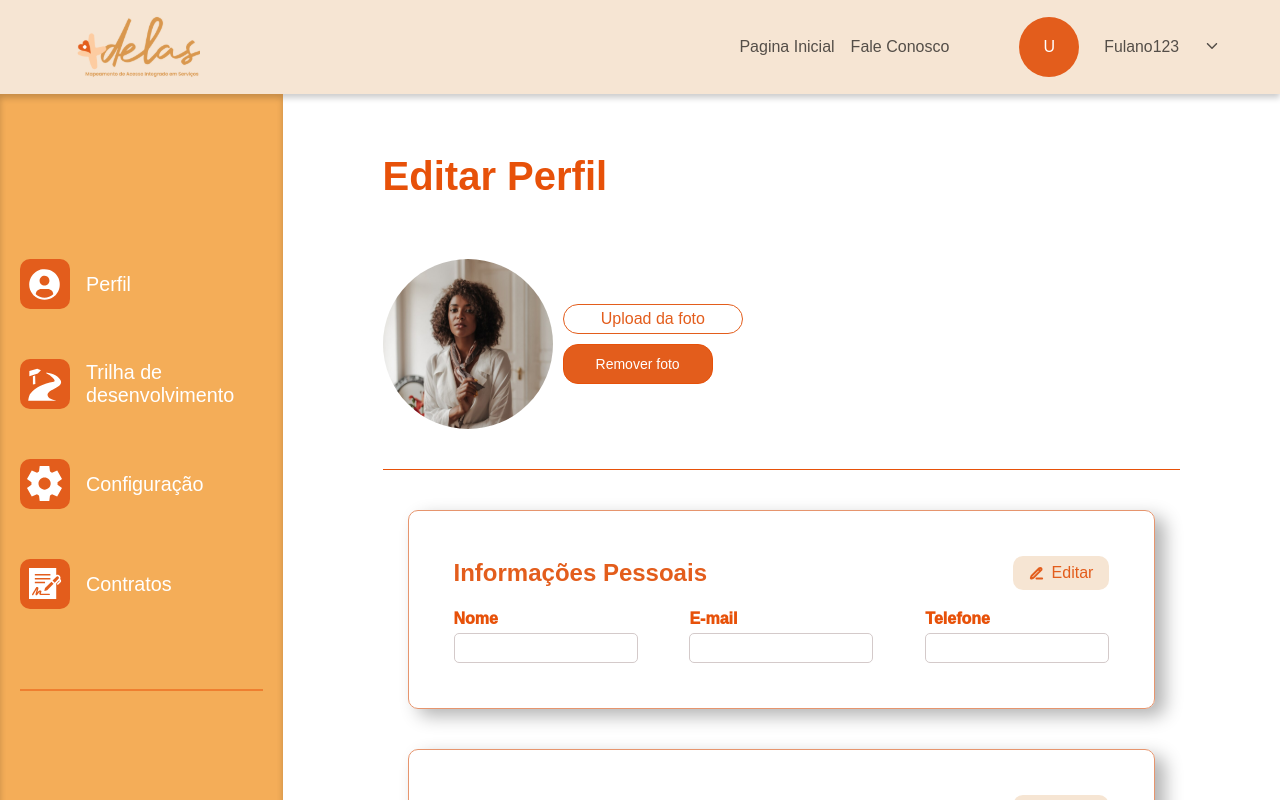
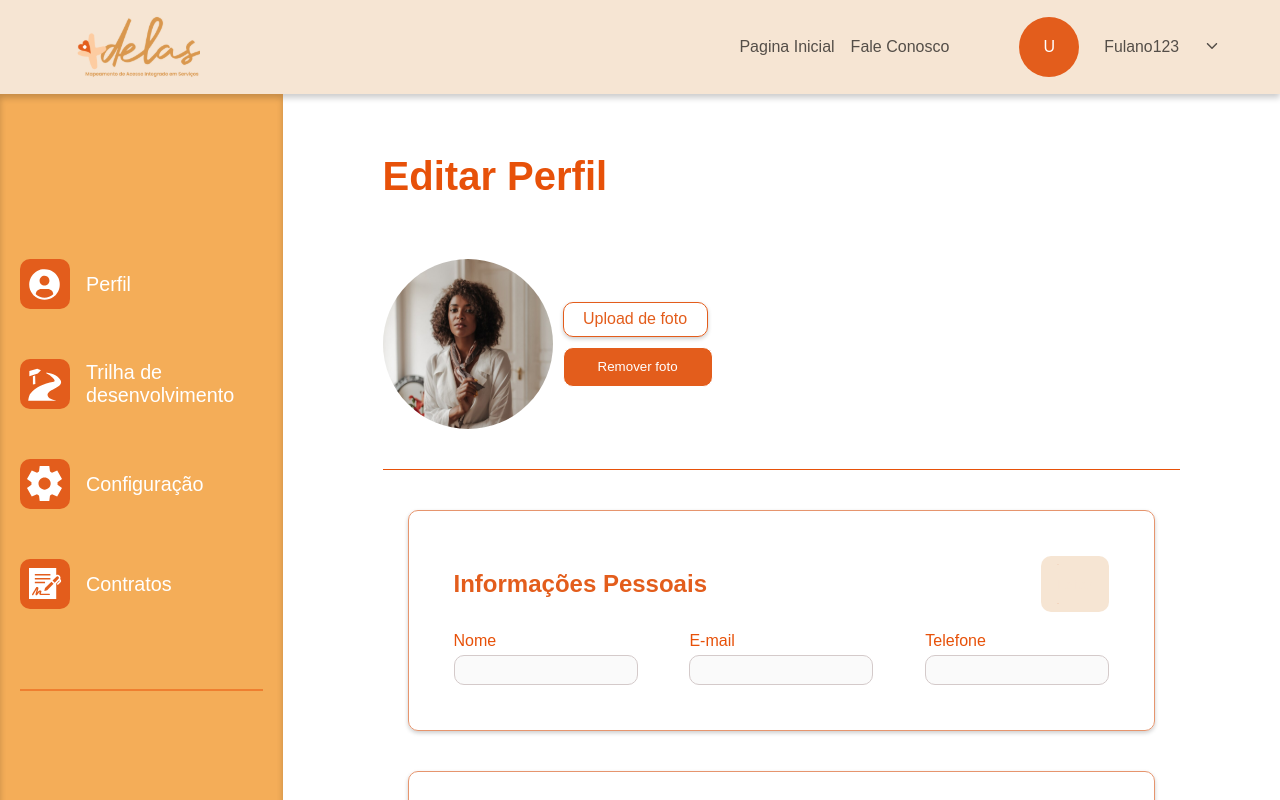
Before and after one commit to maisDelas/projeto-start-web, a React (Vite) app: page /Perfil in a window 1280 px wide. Shown: the top 800 px of the page. Built offline with nearby package versions, Linux system fonts and the light colour scheme.

Commit message:
Puxando atualizações

```diff
--- a/src/Components/sidebar/Sidebar.jsx
+++ b/src/Components/sidebar/Sidebar.jsx
@@ -21,7 +21,7 @@ function SideBar() {
             <hr class="linha"></hr>
 
             <ul>
-                <li><img src={IconOut}></img> <a href="">Sair</a></li>
+                <li><img src={IconOut}></img> <a href="/">Sair</a></li>
             </ul>
         </SideBarStyle>
     )
--- a/src/pages/Home/Carrossel.styles.js
+++ b/src/pages/Home/Carrossel.styles.js
@@ -16,7 +16,7 @@ export const BcCa = styled.div`
 `
 
 export const CarrosselContainer = styled.div`
-  width: 65%;
+  width: 50%;
   margin: 0 auto;
   text-align: center;
 
--- a/src/pages/configuracao/Config.jsx
+++ b/src/pages/configuracao/Config.jsx
@@ -39,22 +39,49 @@ const Configuracao = () => {
         setWhatsAppSwitch(checked);
     };
 
-    const handleSubmit = (e) => {
-        console.log(currentPassword, newPassword, confirmPassword)
+    const handleSubmit = async (e) => {
         e.preventDefault();
 
-        validateForm();
+        const isValid = validateForm();
+        if (!isValid) {
+            return;
+        }
+
+        try {
+            const response = await api.put('/update-password', {
+                currentPassword,
+                newPassword,
+            });
+
+
+            console.log("Senha atualizada com sucesso!", response.data);
+            alert("Senha alterada com sucesso!");
+
+            setErrors({});
+
+        } catch (error){
+            console.error("Erro ao alterar senha: ", error);
+            setErrors({ apiError: "Erro ao alterar senha. Por favor, tente novamente." });
+        }
 
     };
 
     const validateForm = () => {
         const errors = {}
-        if (newPassword != confirmPassword) {
-            errors.passwordError = "Senha de confirmação deve ser igual a nova senha.";
+        if (!currentPassword) {
+            errors.currentPasswordError = "A senha atual é obrigatória.";
         }
 
+        if (!newPassword){
+            errors.newPasswordError = "A nova senha é obrigatória.";
+        }
 
+        if (newPassword != confirmPassword) {
+            errors.passwordError = "A confirmação da senha deve ser igual a nova senha.";
+        }
         setErrors(errors);
+
+        return Object.keys(errors).length === 0;
     };
 
 
@@ -104,13 +131,31 @@ const Configuracao = () => {
 
                                     <div className='input'>
                                         <h3>Alterar Senha</h3>
-                                        <input type="text" onChange={(e) => handleCurrentPassword(e.target.value)} placeholder='Senha Atual' />
-                                        <input type="text" onChange={(e) => handleNewPassword(e.target.value)} placeholder='Nova Senha' />
-                                        <input type="text" onChange={(e) => handleConfirmPassword(e.target.value)} placeholder='Confirmar Senha' />
+                                        <input
+                                        type="text"
+                                        value={currentPassword}
+                                        onChange={(e) => handleCurrentPassword(e.target.value)}
+                                        placeholder='Senha Atual'
+                                        />
+
+                                        <input
+                                        type="text"
+                                        value={newPassword}
+                                        onChange={(e) => handleNewPassword(e.target.value)}
+                                        placeholder='Nova Senha'
+                                        />
+
+                                        <input
+                                        type="text"
+                                        value={confirmPassword}
+                                        onChange={(e) => handleConfirmPassword(e.target.value)}
+                                        placeholder='Confirmar Senha'
+                                        />
 
                                         {errors.passwordError && <span>{errors.passwordError}</span>}
+                                        {errors.apiError && <span>{errors.apiError}</span>}
 
-                                        <Button>
+                                        <Button type='submit'>
                                             Salvar Alterações
                                         </Button>
                                     </div>
--- a/src/pages/contratosP/Contratos.jsx
+++ b/src/pages/contratosP/Contratos.jsx
@@ -1,17 +1,30 @@
+import { useState, useEffect } from "react";
 import * as S from './Contratos.styles';
 import NavU from 'Components/navbar/Nav.usuario';
 import SideBar from 'Components/sidebar/Sidebar';
-import { useNavigate } from 'react-router-dom';
 import { IoSearch } from "react-icons/io5";
 import Button from 'Components/botaoglobal/Button';
+// import axios from 'axios'
+
+const Contratos = () => {
+    const [dados, setDados] = useState([]);
 
 
+    const carregarDados = async () => {
+        try {
+            const response = await axios.get("https://sua-api.com/pedidos"); // Trocar pela URL real
+            setDados(response.data);
+        } catch (error) {
+            console.error("Erro ao carregar os pedidos:", error);
+        }
+    };
 
 
-const Contratos = () => {
+    useEffect(() => {
+        carregarDados();
+    }, []);
 
     return (
-
         <S.PageWrapper>
             <NavU />
             <S.PageContent>
@@ -23,61 +36,45 @@ const Contratos = () => {
                         <IoSearch style={{ color: "#e75109", }} />
                     </S.SearchBox>
 
-
                     <S.ContractsSection>
-
-
                         <table>
                             <thead>
                                 <tr>
-                                    <th>ID Pedido<S.Arrow/></th>
-                                    <th>Cliente<S.Arrow/></th>
-                                    <th>Contato<S.Arrow/></th>
-                                    <th>Data do pedido<S.Arrow/></th>
-                                    <th>Status<S.Arrow/></th>
+                                    <th>ID Pedido<S.Arrow /></th>
+                                    <th>Cliente<S.Arrow /></th>
+                                    <th>Contato<S.Arrow /></th>
+                                    <th>Data do pedido<S.Arrow /></th>
+                                    <th>Status<S.Arrow /></th>
                                 </tr>
                             </thead>
                             <tbody>
-                                <tr>
-                                    <td>#6254</td>
-                                    <td>Fulano da silva </td>
-                                    <td>fulano65@gmail.com</td>
-                                    <td>30/10/2024</td>
-                                    <td className='status'>Ativo</td>
-                                </tr>
-                                <tr>
-                                    <td>#6254</td>
-                                    <td>Ciclano de Silva</td>
-                                    <td>(81)88888-8888</td>
-                                    <td>28/11/2024</td>
-                                    <td className='status'>Ativo</td>
-                                </tr>
+                                {dados.length > 0 ? (
+                                    dados.map((pedido, index) => (
+                                        <tr key={index}>
+                                            <td>{pedido.id}</td>
+                                            <td>{pedido.cliente}</td>
+                                            <td>{pedido.contato}</td>
+                                            <td>{pedido.dataPedido}</td>
+                                            <td className="status">{pedido.status}</td>
+                                        </tr>
+                                    ))
+                                ) : (
+                                    <tr>
+                                        <td colSpan="5" style={{ textAlign: "center" }}>Você ainda não possui pedidos</td>
+                                    </tr>
+                                )}
                             </tbody>
-
                         </table>
 
                         <S.DeleteArea>
-                        <h3>Deletar contratos finalizados: </h3>
-                        <Button className='buttonDelete'>Deletar</Button>
+                            <h3>Deletar contratos finalizados: </h3>
+                            <Button className="buttonDelete">Deletar</Button>
                         </S.DeleteArea>
-
-
-
-
-                        {/* <div className='contractTitle'>
-                        <h3>ID Pedido </h3><S.Arrow/>
-                        <h3 className='spacing'>Cliente</h3><S.Arrow/>
-                        <h3>Contato</h3><S.Arrow/>
-                        <h3>Dados do pedido</h3><S.Arrow/>
-                        <h3>Status</h3><S.Arrow/>
-                        </div>
-                        <div className='contractInfo'>
-                        </div> */}
                     </S.ContractsSection>
                 </S.ContractArea>
             </S.PageContent>
         </S.PageWrapper>
-    )
-}
+    );
+};
 
 export default Contratos;
--- a/src/pages/perfil/Perfil.jsx
+++ b/src/pages/perfil/Perfil.jsx
@@ -1,4 +1,4 @@
-
+import { useState, useEffect } from "react";
 import * as S from "./Perfil.styles";
 import facebook from "../../assets/facebook.svg";
 import instagram from "../../assets/instagram.svg";
@@ -6,7 +6,7 @@ import mulherIcon from "../../assets/mulher.svg";
 import linkedin from "../../assets/linkedin.svg";
 import canetaIcon from "../../assets/caneta.svg";
 import { useNavigate } from "react-router-dom";
-import  SideBarStyle  from "Components/sidebar/Sidebar";
+import SideBar from "Components/sidebar/Sidebar";
 import NavU from "Components/navbar/Nav.usuario";
 
 
@@ -15,19 +15,81 @@ import NavU from "Components/navbar/Nav.usuario";
 function Perfil() {
   const navigation = useNavigate()
 
+  const [name, setName] = useState('');
+  const [email, setEmail] = useState('');
+  const [phone, setPhone] = useState(null);
+  const [profile, setProfile] = useState([]);
+  const [editing, setEditing] = useState(null);
+
+  useEffect(() => {
+    fetchProfile();
+  }, []);
+
+  const fetchProfile = async () => {
+    try {
+      const response = await api.get();
+      const { name, email, phone } = response.data;
+      setProfile(response.data);
+      setName(name);
+      setEmail(email);
+      setPhone(phone);
+
+    } catch (error) {
+      console.error(`Erro ao buscar dados: ${error}`);
+    }
+  }
+
+  async function handleSubmit(e) {
+    e.preventDefault();
+
+    try {
+      if (editing) {
+
+        const updates = {};
+        if (name !== profile.name) updates.name = name;
+        if (email !== profile.email) updates.email = email;
+        if (phone !== profile.phone) updates.phone = phone;
+
+        if (Object.keys(updates).length === 0) {
+          console.log("Nenhum campo foi editado");
+          return;
+        }
+
+        await api.put(`updateItem/${editing.id}`, updates);
+
+        console.log("Perfil atualizado com sucesso!")
+        setEditing(false);
+        fetchProfile();
+
+      } else {
+        console.error("Nenhum item está sendo editado.");
+      }
+
+    } catch (error) {
+      console.error('Erro ao atualizar item: ', error);
+    }
+  }
+
+  const handleEdit = () => {
+    setEditing(profile);
+  };
+
+
+
   return (
     <S.Perfil>
-     <NavU/>
+      <NavU />
       <S.Container>
-        <SideBarStyle/>
+        <SideBar />
         <S.PerfilPrincipal>
           <S.SegundoPerfil>
             <h2>Editar Perfil</h2>
             <S.Foto>
+
               <img className="perfil-img" src={mulherIcon} alt="mulherIcon" />
               <S.ButtonGrupo>
                 <div>
-                  <label htmlFor="files">Upload da foto</label>
+                  <label htmlFor="files">Upload de foto</label>
                   <input id="files" type="file" />
                 </div>
                 <button type="submit">
@@ -42,22 +104,38 @@ function Perfil() {
             <S.Editagem>
               <h2>Informações Pessoais</h2>
               <S.ButtonEdit>
-                <img src={canetaIcon} alt="caneta" />
-                Editar
+               <button>Editar</button>
               </S.ButtonEdit>
             </S.Editagem>
             <S.Editagem>
               <div className="coluna">
                 <p>Nome</p>
-                <input type="text" />
+                <input
+                  type="text"
+                  value={name}
+                  onChange={(e) => setName(e.target.value)}
+                  disabled={!editing}
+                />
               </div>
+
               <div className="coluna">
                 <p>E-mail</p>
-                <input type="email" />
+                <input
+                  type="email"
+                  value={email}
+                  onChange={(e) => setEmail(e.target.value)}
+                  disabled={!editing}
+                />
               </div>
+
               <div className="coluna">
                 <p>Telefone</p>
-                <input type="tel" />
+                <input
+                  type="tel"
+                  value={phone || ''}
+                  onChange={(e) => setPhone(e.target.value)}
+                  disabled={!editing}
+                />
               </div>
             </S.Editagem>
           </S.Card>
--- a/src/pages/perfil/Perfil.styles.js
+++ b/src/pages/perfil/Perfil.styles.js
@@ -76,7 +76,7 @@ export const Card = styled.div`
   flex-direction: column;
   padding: 45px;
   gap:20px;
-  box-shadow: 10px 7px 18px rgba(0, 0, 0, 0.3);
+  box-shadow: 0 2px 4px rgba(0, 0, 0, 0.2);
   width: 75%;
 `;
 
@@ -121,7 +121,7 @@ export const Editagem = styled.div`
 
     p {
       color: #E75109;
-      font-weight: 1000;
+
 
     }
 
@@ -132,7 +132,7 @@ export const Editagem = styled.div`
 
     input {
       border: 1px solid #D4CACA;
-      border-radius: 5px;
+      border-radius: 10px;
       height: 30px;
       padding-left: 5px;
     }
@@ -145,7 +145,6 @@ export const Editagem = styled.div`
       width: 150px;
       height: 30px;
       border: 1px solid #E35D1C;
-      border-radius: 10px;
       cursor: pointer;
       transition: background-color 0.3s ease;
 
@@ -203,20 +202,14 @@ export const Editagem = styled.div`
 `;
 
 export const ButtonEdit  = styled.div`
-       align-items: center;
+      display: flex;
+      color: #E35D1C;
       background-color: #F6E5D3;
-       border: solid #E35D1C;
-       border: none;
       border-radius: 10px;
       cursor: pointer;
-       display: flex;
       gap: 8px;
-       justify-content: center;
       padding: 8px 16px;
       transition: background-color 0.3s ease;
-       color: #E35D1C;
-       color:#E35D1C;
-
 
 `;
 
@@ -224,20 +217,6 @@ export const ButtonGrupo = styled.div`
   display: flex;
   gap: 10px;
   flex-direction: column;
-
-  button {
-    border: 1px solid #e75109;
-    border-radius: 15px;
-    color: #fff;
-    font-size: 14px;
-    padding: 10px 15px;
-    text-decoration: none;
-    transition: all 0.3s;
-
-    &:hover {
-      background-color: #f7692e;
-    }
-  }
 
   div {
     display: flex;
@@ -252,14 +231,16 @@ export const ButtonGrupo = styled.div`
     label {
       align-items: center;
       border: 1px solid #E35D1C;
-      border-radius: 15px;
+      border-radius: 10px;
       color: #E35D1C;
       cursor: pointer;
       display: flex;
       justify-content: center;
-      height: 30px;
+      height: 35px;
       transition: background-color 0.3s ease;
-      width: 100%;
+      width: 210px;
+      box-shadow: 0 2px 4px rgba(0, 0, 0, 0.2);
+
       &:hover {
       background-color: #f7692e;
       color: #fff;
```
Lines whose indentation alone changed are shown as unchanged.
